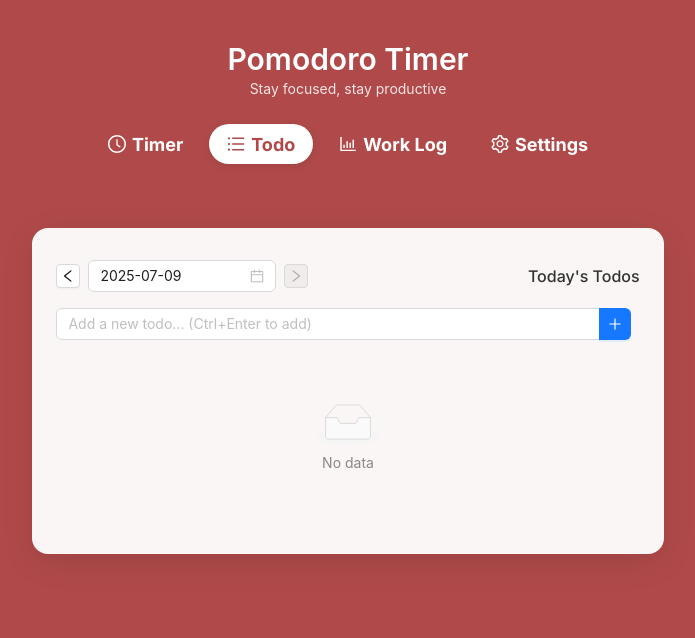
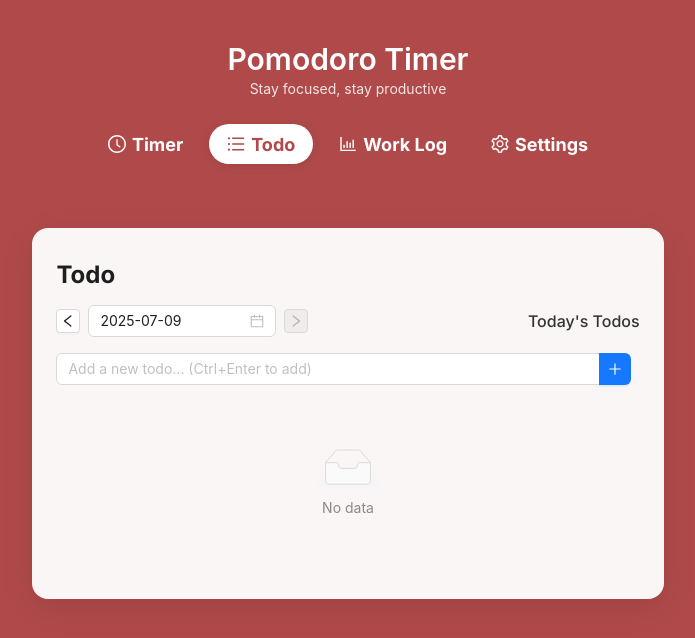
Before and after one commit to maxyzli/pomodoro-timer, a React (Vite) app: page / in a window 1280 px wide. Both pictures are taken after a click on the element "Todo". Shown: the top 638 px of the page, without its empty margins (300-995 px from the left). Built offline with nearby package versions, Linux system fonts and the light colour scheme.

Commit message:
feat: add main title to todo page for consistency with work log

```diff
--- a/src/components/TodoPage.tsx
+++ b/src/components/TodoPage.tsx
@@ -55,6 +55,10 @@ export const TodoPage: React.FC<TodoPageProps> = ({
 
   return (
     <StatsPageContainer>
+      <div style={{ fontWeight: 700, fontSize: 24, marginBottom: 16 }}>
+        Todo
+      </div>
+
       <div style={{ marginBottom: 16, display: 'flex', justifyContent: 'space-between', alignItems: 'center', flexWrap: 'wrap', gap: 12 }}>
         <div style={{ display: 'flex', alignItems: 'center', gap: 8 }}>
           <Button
```
